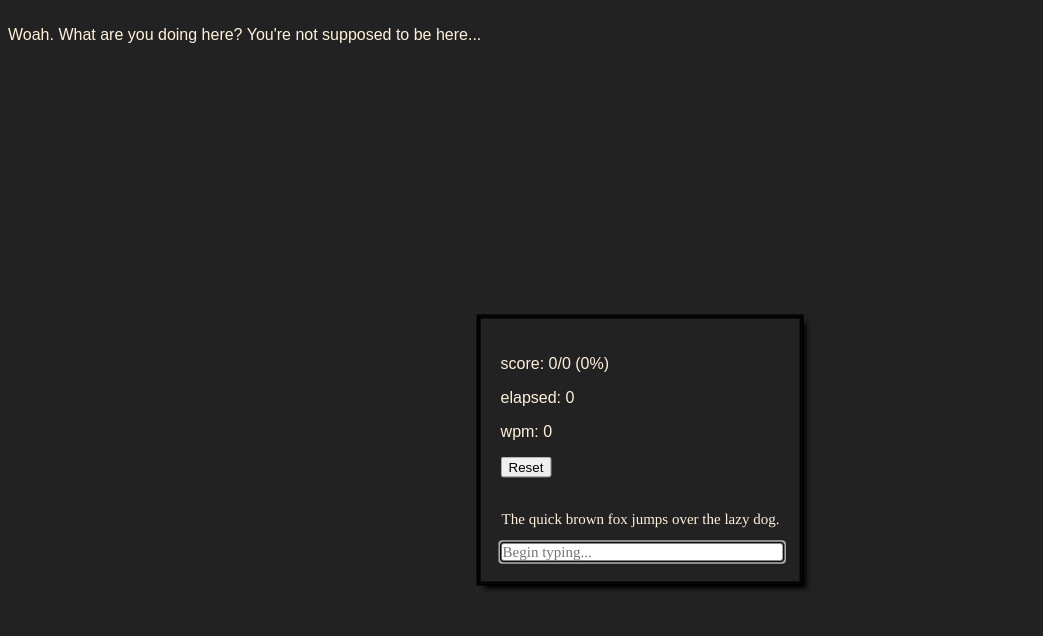
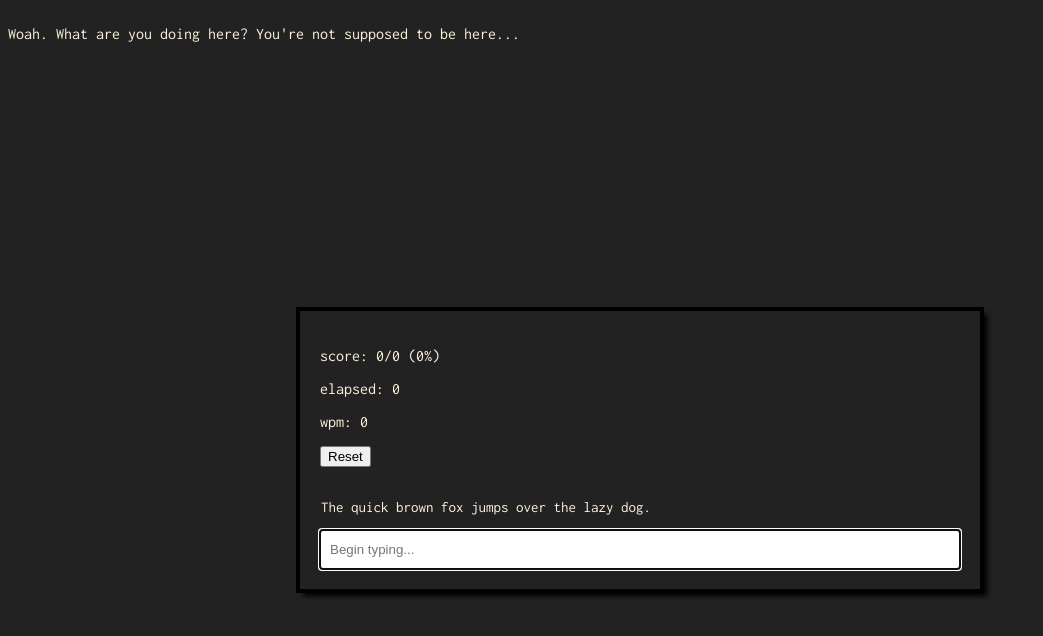
Before and after one commit to Chris234k/chris234k.github.io, a Jekyll site: the page built from typing.html, in a window 1280 px wide. Shown: the top 636 px of the page, without its empty margins (0-1043 px from the left). Built offline with Jekyll 4.4.1, drawn with Linux system fonts in a browser that asks for light colours.

Commit message:
Inconsolata font added to page. Tinkering with input field formatting

```diff
--- a/assets/css/typing-styles.css
+++ b/assets/css/typing-styles.css
@@ -1,9 +1,3 @@
-.typing-font {
-	font-size: 15px;
-	font-family: Times;
-	font-style: normal;
-}
-
 body {
 	background-color: #222222;
 	color:#FFF2DC;
@@ -15,9 +9,20 @@
 	top: 50%;
 	left:50%;
 	transform: translate(-50%, -50%);
+	min-width: 50%;
 
 	padding: 20px;
 	border: 2px solid black;
 	outline: 2px solid black;
 	box-shadow: 5px 5px 5px black;
 }
+
+.typing {
+	font-size: 15px;
+}
+
+input, select {
+	width: 100%;
+	padding: 12px 10px;
+	box-sizing: border-box;
+}
--- a/typing.html
+++ b/typing.html
@@ -8,6 +8,7 @@
 <html>
 	<head>
 		<link rel="stylesheet" href="/assets/css/typing-styles.css">
+		<link rel="stylesheet" type="text/css" href="//fonts.googleapis.com/css?family=Inconsolata" />
 	</head>
 <body onload="onLoad()">
 
@@ -22,8 +23,10 @@
 	<br>
 	<br>
 
-	<p class="typing-font" id="target" style="padding-left: 1px;"></p>
-	<input class="typing-font" id="inputField" placeholder="Begin typing..." style="border: none; width: 100%;" oninput="inputChange()">
+	<div class="typing">
+		<p id="target" style="padding-left: 1px;"></p>
+		<input id="inputField" placeholder="Begin typing..." style="border: none; width: 100%;" oninput="inputChange()">
+	</div>
 </div>
 
 <script>
```
